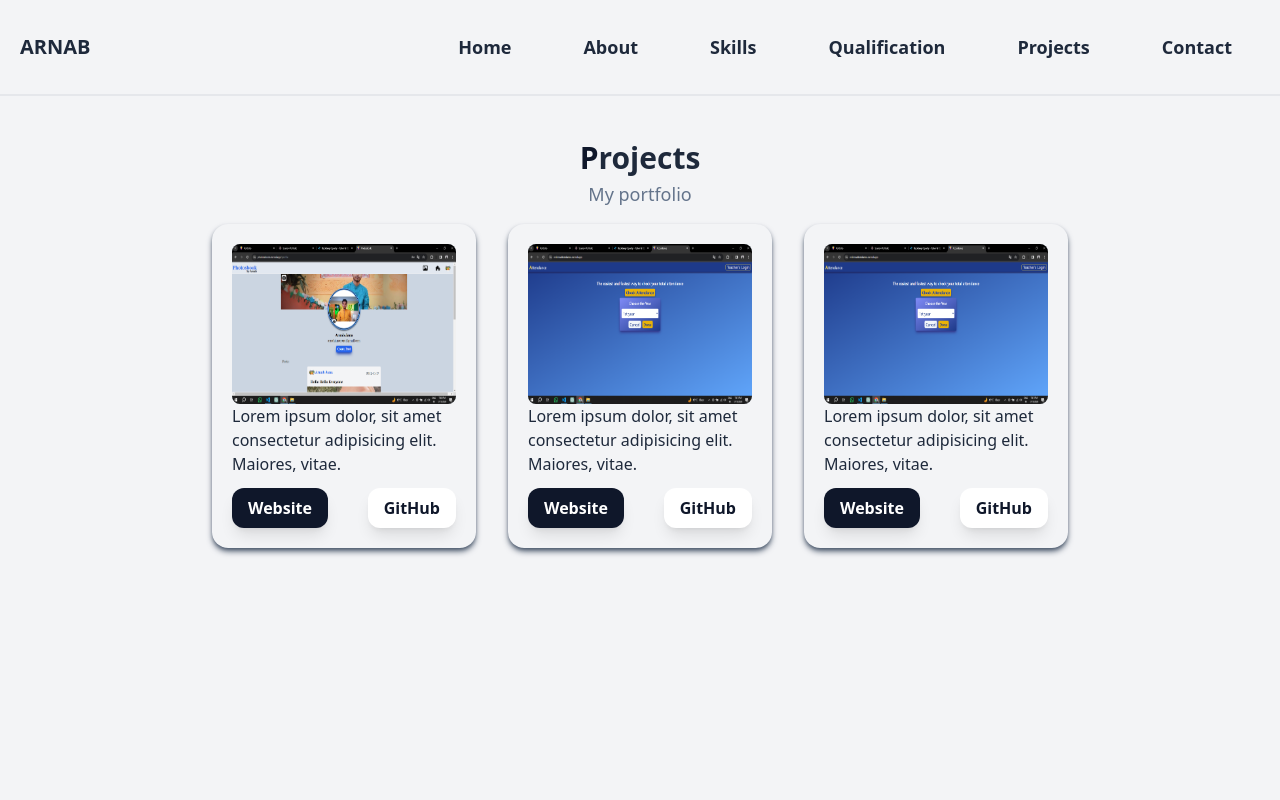
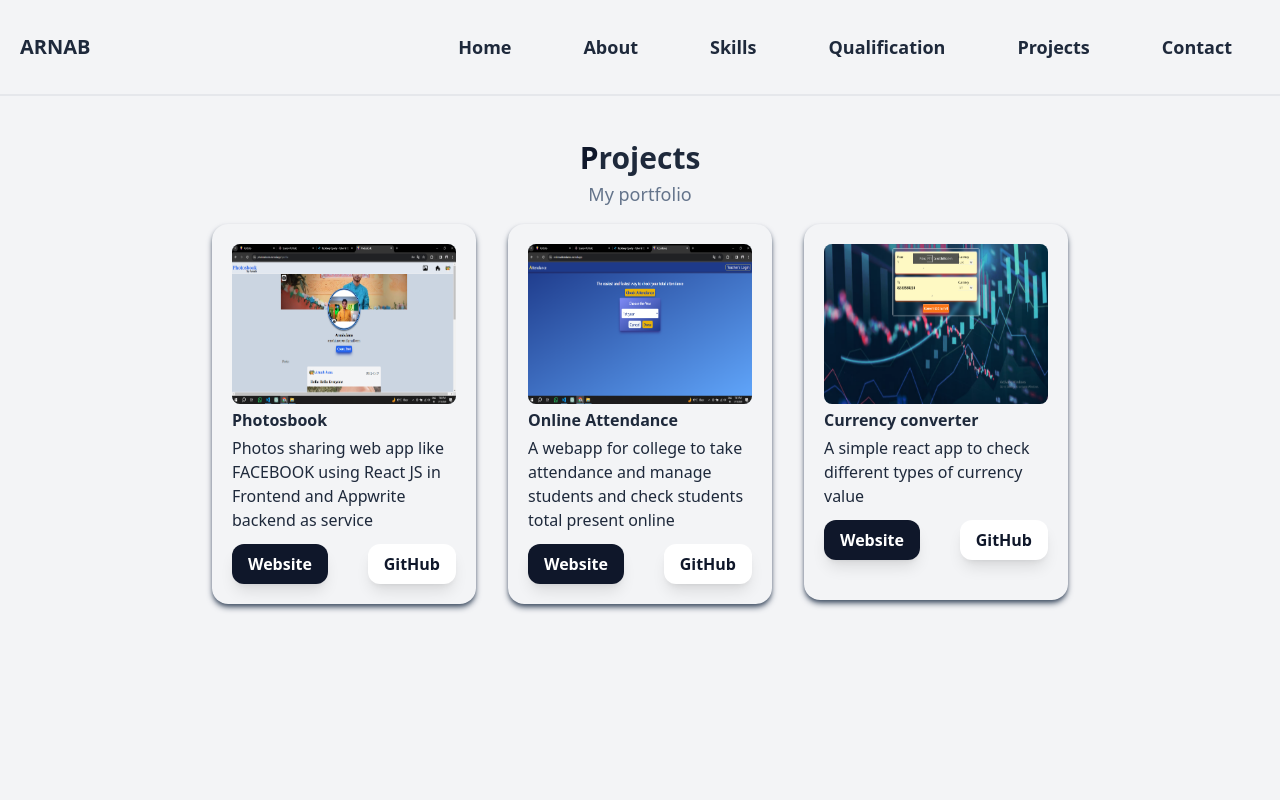
Before and after one commit to Arnabjana2003/react-portfolio, a React (Vite) app: page /projects in a window 1280 px wide. Shown: the top 800 px of the page. Built offline with nearby package versions, Linux system fonts and the light colour scheme.

Commit message:
projects modify

```diff
--- a/src/components/Footer.jsx
+++ b/src/components/Footer.jsx
@@ -34,7 +34,7 @@ function Footer() {
             </ul>
         </div>
         <div className=' mt-8 '>
-            <p className='text-sm'><span className='font-semibold'>@Arnab.</span> All rights resrved.</p>
+            <p className='text-sm'><span className='font-semibold'>@Arnab.</span> All rights reserved.</p>
         </div>
     </div>
   )
--- a/src/components/Home.jsx
+++ b/src/components/Home.jsx
@@ -44,7 +44,7 @@ function Home() {
 
                 <h1 className=" font-sans text-4xl sm:text-5xl md:6xl font-bold first-letter:text-slate-900 tracking-wider text-slate-800">Arnab Jana</h1>
 
-                <p className=" text-slate-500 mt-5 md:text-lg lg:text-xl">Software development enthusiastic,pursuing Bachelor's of Computer Application. Currently working on Web Development</p>
+                <p className=" text-slate-500 mt-5 md:text-lg lg:text-xl">Software development enthusiastic,pursuing Bachelor's of Computer Application. Currently working on Frontend Development</p>
 
                 <button className="shadow-md shadow-black mt-6 py-2 px-4 bg-slate-600 text-white rounded-lg md:text-lg lg:text-xl font-semibold">
                     <a href="mailto:arnabjana0099@gmail.com">Say hello!!</a>
--- a/src/components/ProjectCard.jsx
+++ b/src/components/ProjectCard.jsx
@@ -1,11 +1,14 @@
 import React from 'react'
 
-function ProjectCard({imgLink,desc,websiteLink,githubLink}) {
+function ProjectCard({imgLink,name,desc,websiteLink,githubLink}) {
   return (
     <div className='p-5 rounded-2xl shadow-md shadow-slate-600'>
-        <div className='w-56 md:64'>
+        <div className='w-56 md:64 min-h-[21rem]'>
             <div className='overflow-hidden w-full  h-36 md:h-40 bg-slate-300 rounded-lg'>
                 <img src={imgLink} className=' w-full h-full object-top'/>
+            </div>
+            <div>
+                <h4 className=' font-semibold py-1'>{name}</h4>
             </div>
             <div>
                 <p>
--- a/src/components/Projects.jsx
+++ b/src/components/Projects.jsx
@@ -3,26 +3,30 @@ import SectionHeading from './SectionHeading'
 import ProjectCard from './ProjectCard'
 import photosbook from "../Assets/Screenshot (18).png"
 import onlineattendance from "../Assets/Screenshot (19).png"
+import currency from "../Assets/Screenshot (22).png"
 
 function Projects({projects=false}) {
     const projectsList = [
         {
             imgLink: photosbook,
-            desc: "Lorem ipsum dolor, sit amet consectetur adipisicing elit. Maiores, vitae.",
+            name: "Photosbook",
+            desc: "Photos sharing web app like FACEBOOK using React JS in Frontend and Appwrite backend as service",
             websiteLink: "https://photosbook.vercel.app",
             githubLink: "https://github.com/Arnabjana2003/photobook"
         },
         {
             imgLink: onlineattendance,
-            desc: "Lorem ipsum dolor, sit amet consectetur adipisicing elit. Maiores, vitae.",
+            name: "Online Attendance",
+            desc: "A webapp for college to take attendance and manage students and check students total present online",
             websiteLink: "https://onlineattendance.vercel.app",
             githubLink: "https://github.com/Arnabjana2003/online-attendance"
         },
         {
-            imgLink: onlineattendance,
-            desc: "Lorem ipsum dolor, sit amet consectetur adipisicing elit. Maiores, vitae.",
-            websiteLink: "https://onlineattendance.vercel.app",
-            githubLink: "https://github.com/Arnabjana2003/online-attendance"
+            imgLink: currency,
+            name: "Currency converter",
+            desc: "A simple react app to check different types of currency value ",
+            websiteLink: "https://currencyconverter-arnab.netlify.app/",
+            githubLink: "https://github.com/Arnabjana2003/currency-convertor"
         },
     ]
   return (
@@ -30,7 +34,7 @@ function Projects({projects=false}) {
         <SectionHeading h1={"Projects"} p={"My portfolio"} animate={projects} />
         <div className=' flex flex-wrap justify-center'>
             {projectsList.map((project,index)=><div key={index} className={`m-4 ${projects?"animate":null}`}>
-                <ProjectCard imgLink={project.imgLink} desc={project.desc} websiteLink={project.websiteLink} githubLink={project.githubLink} />
+                <ProjectCard imgLink={project.imgLink} name={project.name} desc={project.desc} websiteLink={project.websiteLink} githubLink={project.githubLink} />
             </div>)}
         </div>
     </div>
```
Also changed, not shown: src/Assets/Screenshot (22).png (added).
